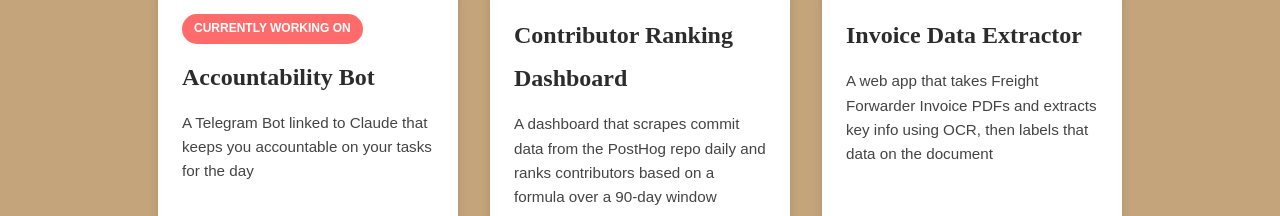
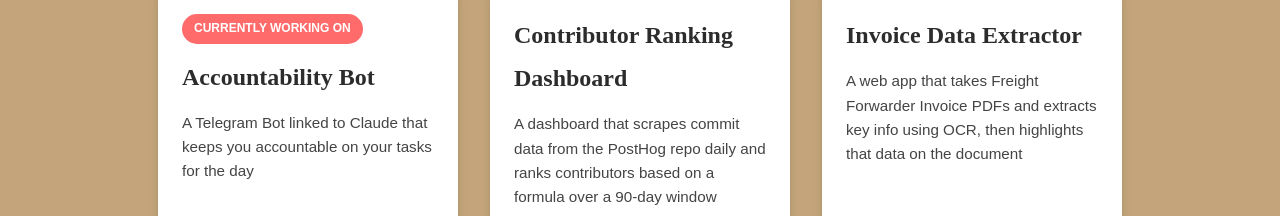
Before and after one commit to jaylocks7/personal-website, a React (Vite) app: page /personal-website/projects in a window 1280 px wide. Shown: the part 210-426 px from the top of the page. Built offline with nearby package versions, Linux system fonts and the light colour scheme; a web font is replaced by a local one.

Commit message:
NIT FF invoice extractor project description

```diff
--- a/src/pages/Projects.jsx
+++ b/src/pages/Projects.jsx
@@ -20,7 +20,7 @@ const SAMPLE_PROJECTS = [
   },
   {
     name: 'Invoice Data Extractor',
-    description: 'A web app that takes Freight Forwarder Invoice PDFs and extracts key info using OCR, then labels that data on the document',
+    description: 'A web app that takes Freight Forwarder Invoice PDFs and extracts key info using OCR, then highlights that data on the document',
     codeLink: 'https://github.com/jaylocks7/ff-invoice-extractor-project',
     writeupLink: 'https://github.com/jaylocks7/ff-invoice-extractor-project/blob/main/README.md',
     gifSrc: '',
```
